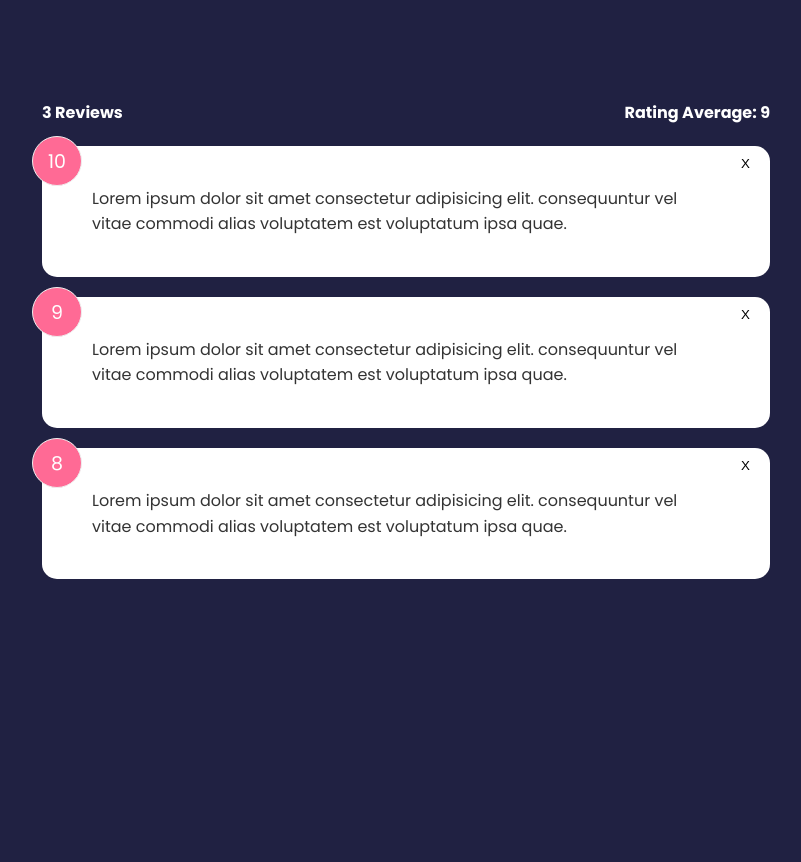
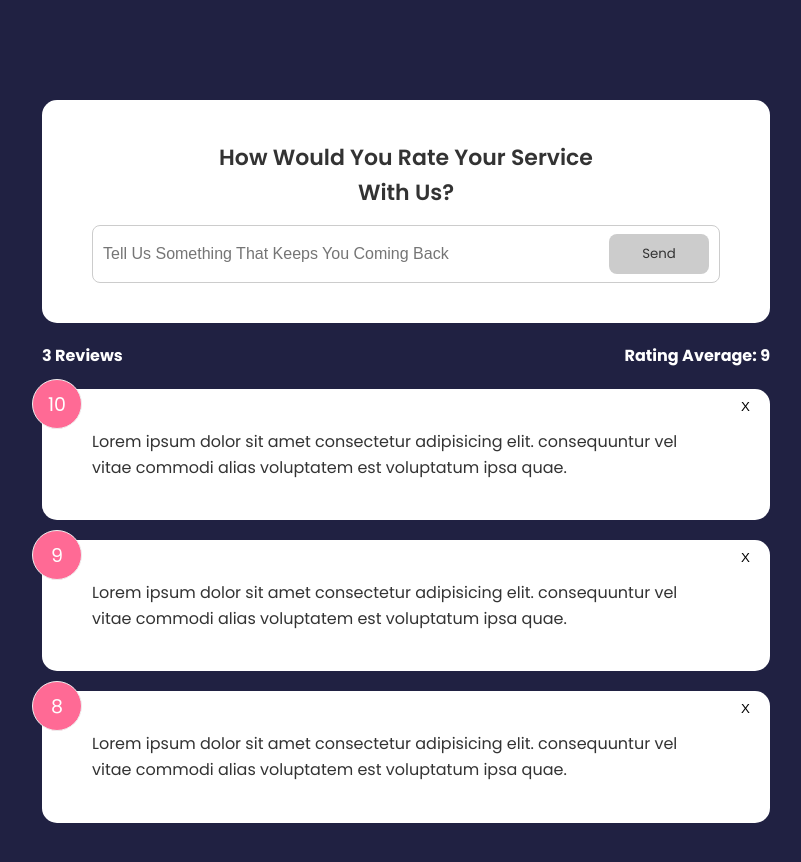
Before and after one commit to sriganeshlokesh/rating-app, a Svelte app: page / in a window 1280 px wide. Shown: the top 862 px of the page, without its empty margins (234-1035 px from the left). Before the commit the page ends 800 px from the top, so only its background shows below. Built offline with nearby package versions, Linux system fonts and the light colour scheme.

Commit message:
[PROP-UPDATE] added feedback form to add a review

```diff
--- a/src/App.svelte
+++ b/src/App.svelte
@@ -1,6 +1,7 @@
 <script>
   import FeedbackList from "./components/FeedbackList.svelte";
   import FeedbackStats from "./components/FeedbackStats.svelte";
+  import FeedbackForm from "./components/FeedbackForm.svelte";
   let feedback = [
     {
       id: 1,
@@ -30,6 +31,7 @@
 </script>
 
 <main class="container">
+  <FeedbackForm />
   <FeedbackStats {count} {average} />
   <FeedbackList {feedback} on:delete-feedback={deleteFeedback} />
 </main>
--- /dev/null
+++ b/src/components/FeedbackForm.svelte
@@ -0,0 +1,72 @@
+<script>
+  import Button from "./UI/Button.svelte";
+  import Card from "./UI/Card.svelte";
+
+  let text = "";
+  let btnDisabled = true;
+  let min = 10;
+  let errorMessage;
+
+  const handleInput = () => {
+    if (text.trim().length <= min) {
+      errorMessage = `Text Must Be Atleast ${min} Characters`;
+      btnDisabled = true;
+    } else {
+      errorMessage = null;
+      btnDisabled = false;
+    }
+  };
+</script>
+
+<Card>
+  <header>
+    <h2>How Would You Rate Your Service With Us?</h2>
+  </header>
+  <form action="">
+    <!-- Rating Select -->
+    <div class="input-group">
+      <input
+        type="text"
+        placeholder="Tell Us Something That Keeps You Coming Back"
+        on:input={handleInput}
+      />
+      <Button disabled={btnDisabled} type="submit">Send</Button>
+    </div>
+    {#if errorMessage}
+      <div class="message">{errorMessage}</div>
+    {/if}
+  </form>
+</Card>
+
+<style>
+  header {
+    max-width: 400px;
+    margin: auto;
+  }
+  header h2 {
+    font-size: 22px;
+    font-weight: 600;
+    text-align: center;
+  }
+  .input-group {
+    display: flex;
+    flex-direction: row;
+    border: 1px solid #ccc;
+    padding: 8px 10px;
+    border-radius: 8px;
+    margin-top: 15px;
+  }
+  input {
+    flex-grow: 2;
+    border: none;
+    font-size: 16px;
+  }
+  input:focus {
+    outline: none;
+  }
+  .message {
+    padding-top: 10px;
+    text-align: center;
+    color: rebeccapurple;
+  }
+</style>
--- /dev/null
+++ b/src/components/UI/Button.svelte
@@ -0,0 +1,41 @@
+<script>
+  export let style = "primary";
+  export let type = "button";
+  export let disabled = false;
+</script>
+
+<button {type} {disabled} class={style}>
+  <slot />
+</button>
+
+<style>
+  button {
+    color: #fff;
+    border: 0;
+    border-radius: 8px;
+    color: #fff;
+    width: 100px;
+    height: 40px;
+    cursor: pointer;
+    font-family: "Poppins", sans-serif;
+  }
+  .primary {
+    background-color: #202142;
+  }
+  .secondary {
+    background: #ff6a95;
+  }
+  button:hover {
+    transform: scale(0.98);
+    opacity: 0.9;
+  }
+  button:disabled {
+    background-color: #cccccc;
+    color: #333;
+    cursor: auto;
+  }
+  button:disabled:hover {
+    transform: scale(1);
+    opacity: 1;
+  }
+</style>
```
